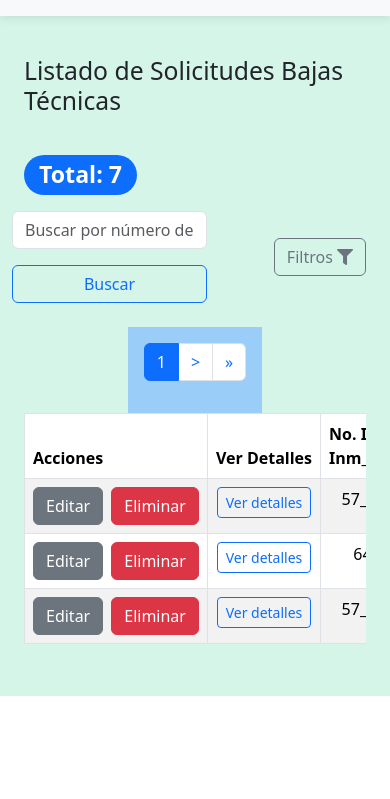
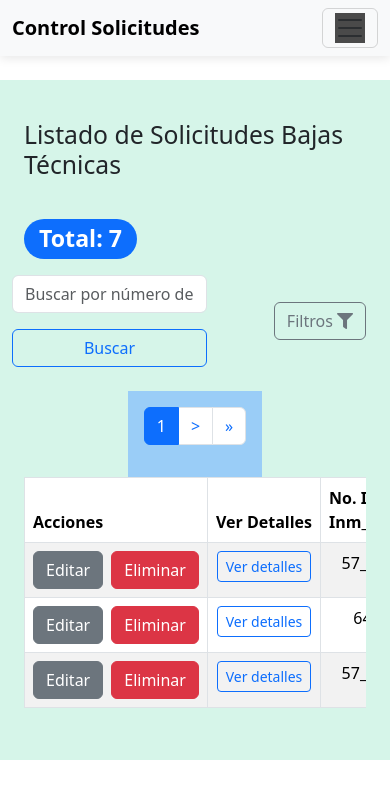
Before and after one commit to maikelamaran/bajas_tecnicas, a Django app: page /bajas/ in a window 390 px wide. Shown: the top 799 px of the page. Run offline with Django 5.2, Linux system fonts and the light colour scheme; data comes from the database, SQL or seed files in the repository; both versions use the stored data as it was after the commit.

Commit message:
cambio navbar para vista mobiles

```diff
--- a/bajastecnicas/bajastecnicas/settings.py
+++ b/bajastecnicas/bajastecnicas/settings.py
@@ -59,7 +59,7 @@ ROOT_URLCONF = 'bajastecnicas.urls'
 TEMPLATES = [
     {
         'BACKEND': 'django.template.backends.django.DjangoTemplates',
-        'DIRS': ['templates'],
+        'DIRS': [os.path.join(BASE_DIR, 'templates')],
         'APP_DIRS': True,
         'OPTIONS': {
             'context_processors': [
--- a/bajastecnicas/static/css/style.css
+++ b/bajastecnicas/static/css/style.css
@@ -193,12 +193,27 @@ body {
 }
 
 
+/* Estilos para la barra de navegación */
+
+
+.navbar-toggler {
+  border: none;
+}
+
+.navbar-toggler-icon {
+  background-color: rgba(0, 0, 0, 0.7);
+}
+
+
+/* Estilos para la barra de navegación */
 
   /* Mejora en la visibilidad de los links */
   .navbar-nav .nav-link {
     font-size: 1.1rem;
     font-weight: 500;
     transition: color 0.3s, background-color 0.3s;
+    padding: 0.5rem 1rem;
+    border-radius: 5px;
 }
 .navbar-nav .nav-link:hover {
     color: #ffffff;
@@ -219,6 +234,7 @@ body {
 /* Mejorar la apariencia de la navbar */
 .navbar {
     box-shadow: 0 2px 10px rgba(0, 0, 0, 0.1);
+    font-size: 1rem;
 }
 /* Aumentar el espaciado entre items */
 .navbar-nav {
--- a/bajastecnicas/templates/layout.html
+++ b/bajastecnicas/templates/layout.html
@@ -6,14 +6,19 @@
     <meta name="viewport" content="width=device-width, initial-scale=1.0">
     <link rel="stylesheet" href="{% static 'css/style.css' %}">
     <link rel="stylesheet" href="https://cdn.jsdelivr.net/npm/bootstrap@5.3.3/dist/css/bootstrap.min.css" />
-    <script src="https://cdn.jsdelivr.net/npm/bootstrap@5.1.3/dist/js/bootstrap.bundle.min.js"></script>
+    <script src="https://cdn.jsdelivr.net/npm/bootstrap@5.3.3/dist/js/bootstrap.bundle.min.js"></script>
     <link rel="stylesheet" href="https://cdnjs.cloudflare.com/ajax/libs/font-awesome/5.15.4/css/all.min.css" />
     <title>{% block title %} Control Solicitudes{% endblock %}</title>
 </head>
 <body>
 <nav class="navbar navbar-expand-lg navbar-light bg-light">
   <div class="container">
-    <div class="collapse navbar-collapse">
+    <a class="navbar-brand" href="/">Control Solicitudes</a>
+    <!-- Botón para colapsar la navbar en pantallas pequeñas -->
+    <button class="navbar-toggler" type="button" data-bs-toggle="collapse" data-bs-target="#navbarNav" aria-controls="navbarNav" aria-expanded="false" aria-label="Toggle navigation">
+      <span class="navbar-toggler-icon"></span>
+    </button>
+    <div class="collapse navbar-collapse" id="navbarNav">
       <ul class="navbar-nav me-auto">
         <li class="nav-item"><a class="nav-link" href="/">Home</a></li>
         <li class="nav-item"><a class="nav-link" href="{% url 'bajas:list' %}">Solicitudes</a></li>
@@ -24,13 +29,12 @@
           <li class="nav-item"><a class="nav-link" href="{% url 'users:login' %}">Login</a></li>
         {% endif %}
       </ul>
-
-      <ul class="navbar-nav ms-auto"> <!-- Alineación a la derecha -->
+      <ul class="navbar-nav ms-auto">
         {% if user.is_authenticated %}
           <li class="nav-item">
             <form action="{% url 'users:logout' %}" method="post">
-                {% csrf_token %}
-                <button type="submit" class="nav-link btn btn-logout">Logout</button>
+              {% csrf_token %}
+              <button type="submit" class="btn btn-logout nav-link">Logout</button>
             </form>
           </li>
         {% endif %}
@@ -39,7 +43,7 @@
   </div>
 </nav>
 
-<main class="container">
+<main class="container mt-4">
      {% block content %}
      {% endblock %}
 </main>
```
Also changed, not shown: bajastecnicas/db.sqlite3.
